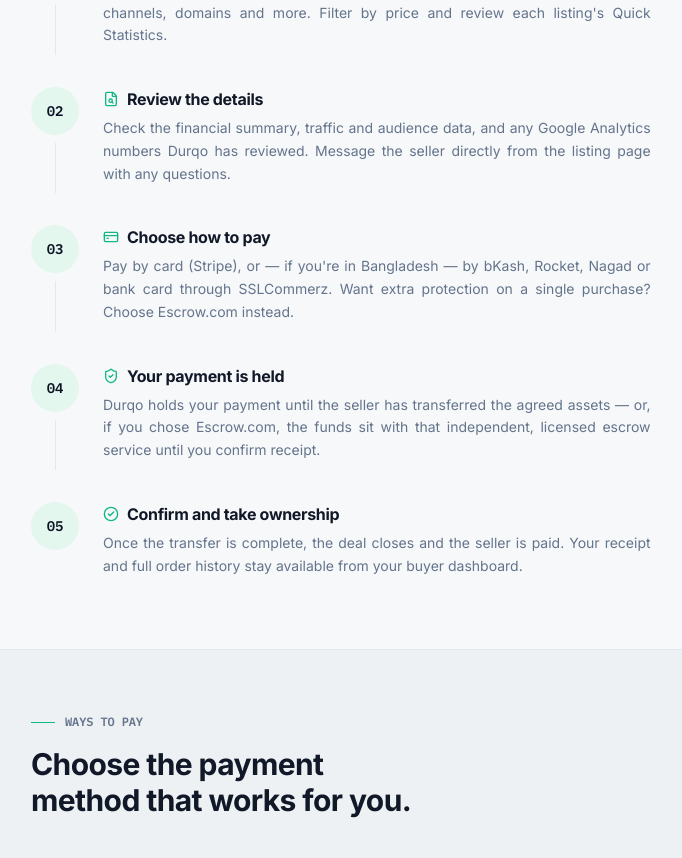
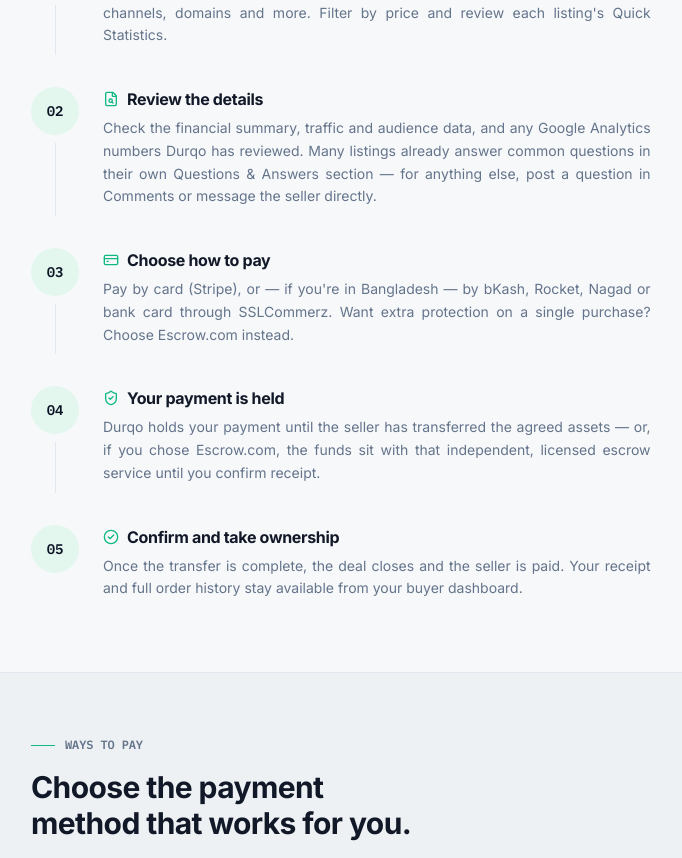
Before and after one commit to mdmanirmia/durqo-app, a Next.js app: page /how-to-buy in a window 1280 px wide. Shown: the part 1056-1914 px from the top of the page, without its empty margins (9-691 px from the left). Built offline with nearby package versions, Linux system fonts and the light colour scheme; no server answers.

Commit message:
Add files via upload

```diff
--- a/src/app/how-to-buy/page.tsx
+++ b/src/app/how-to-buy/page.tsx
@@ -93,7 +93,7 @@ const STEPS = [
     n: "02",
     icon: FileSearch,
     title: "Review the details",
-    body: "Check the financial summary, traffic and audience data, and any Google Analytics numbers Durqo has reviewed. Message the seller directly from the listing page with any questions.",
+    body: "Check the financial summary, traffic and audience data, and any Google Analytics numbers Durqo has reviewed. Many listings already answer common questions in their own Questions & Answers section — for anything else, post a question in Comments or message the seller directly.",
   },
   {
     n: "03",
```
